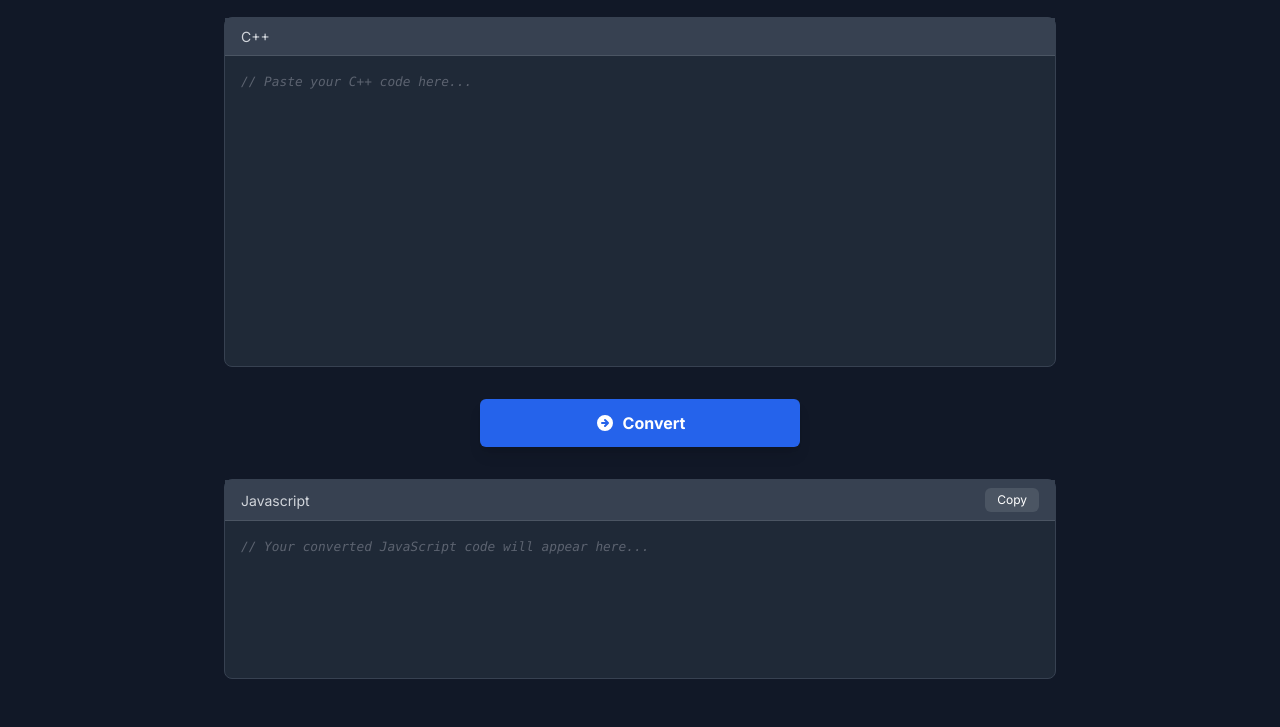
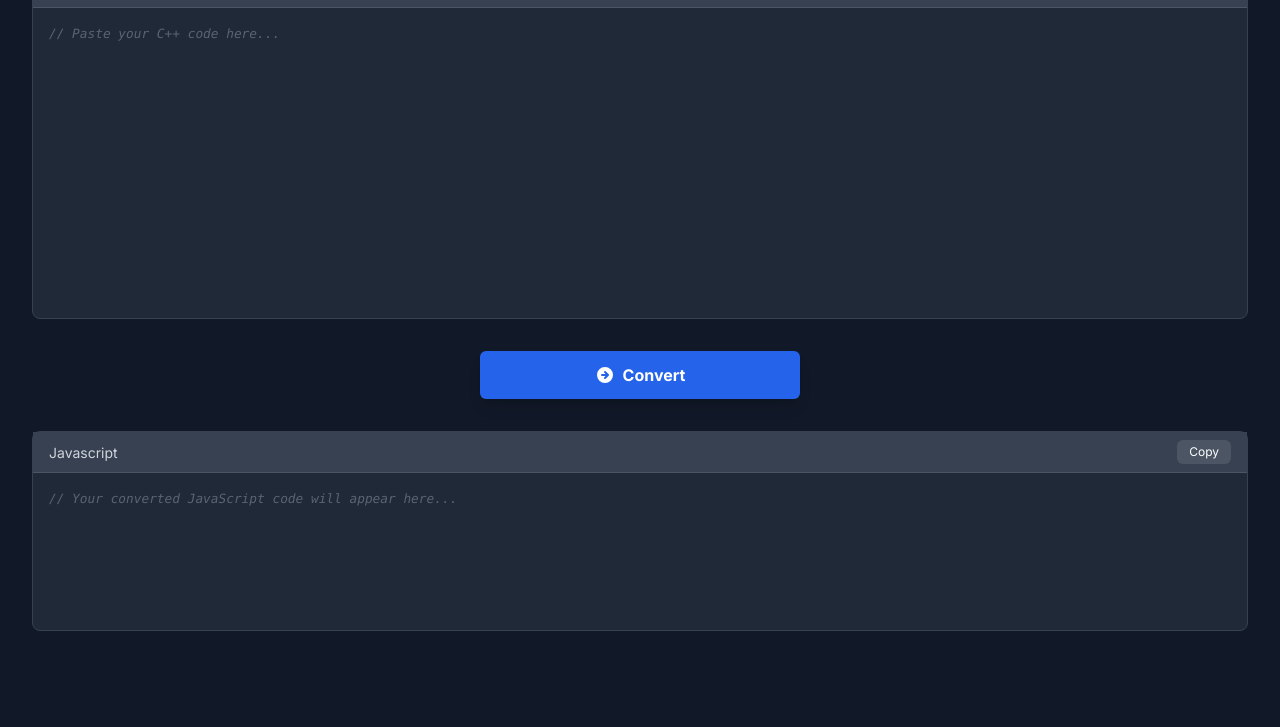
Before and after one commit to taovuzu/yatharth, a website: page public/index.html in a window 1280 px wide. Shown: the part 231-958 px from the top of the page. After the commit the page ends 910 px from the top, so only its background shows below. Drawn offline with nearby package versions, Linux system fonts and the light colour scheme.

Commit message:
bug fixes

```diff
--- a/public/index.html
+++ b/public/index.html
@@ -83,7 +83,7 @@
     </style>
   </head>
   <body class="text-white">
-    <div class="w-full max-w-4xl mx-auto px-4 sm:px-6 lg:px-8 py-12">
+    <div class="w-full max-w-16xl mx-auto px-4 sm:px-6 lg:px-8 py-12">
       <div class="text-center mb-10">
         <h1 class="text-4xl md:text-5xl font-bold text-white">
           Yatharth: C++ to Javascript Converter
```
Also changed, not shown: netlify/functions/server.js (+9 -1 lines), netlify.toml.
